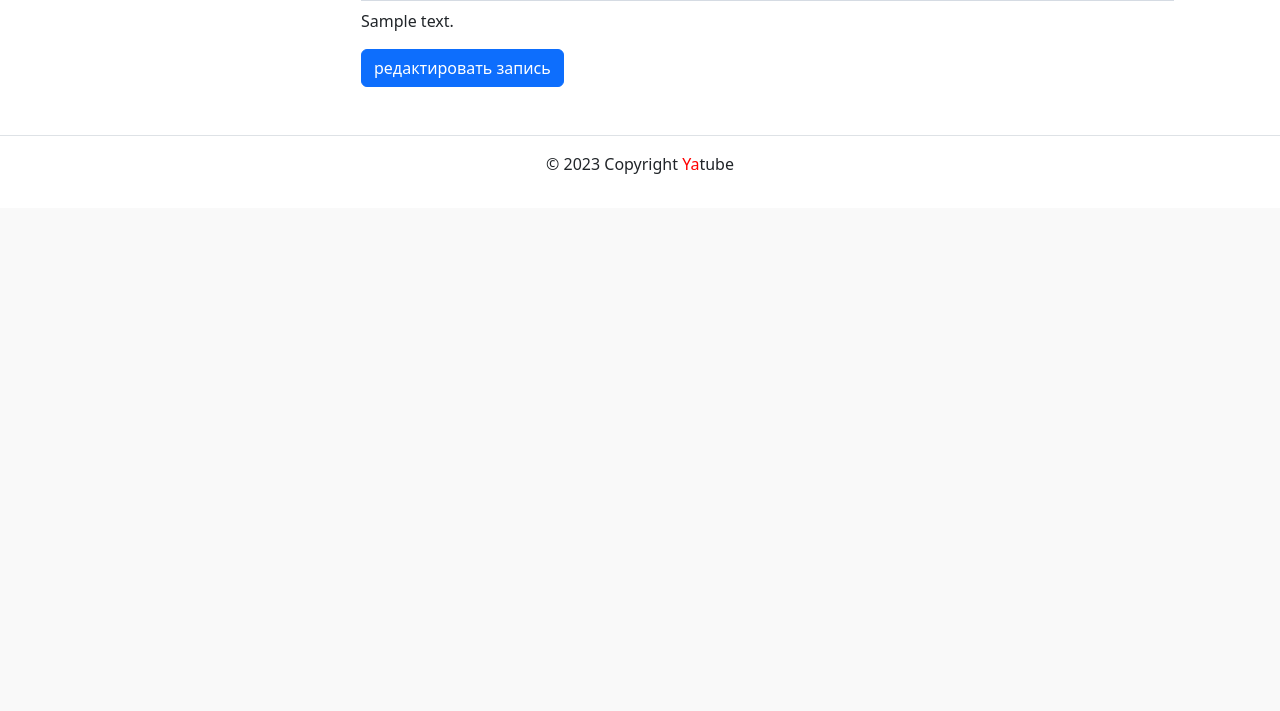
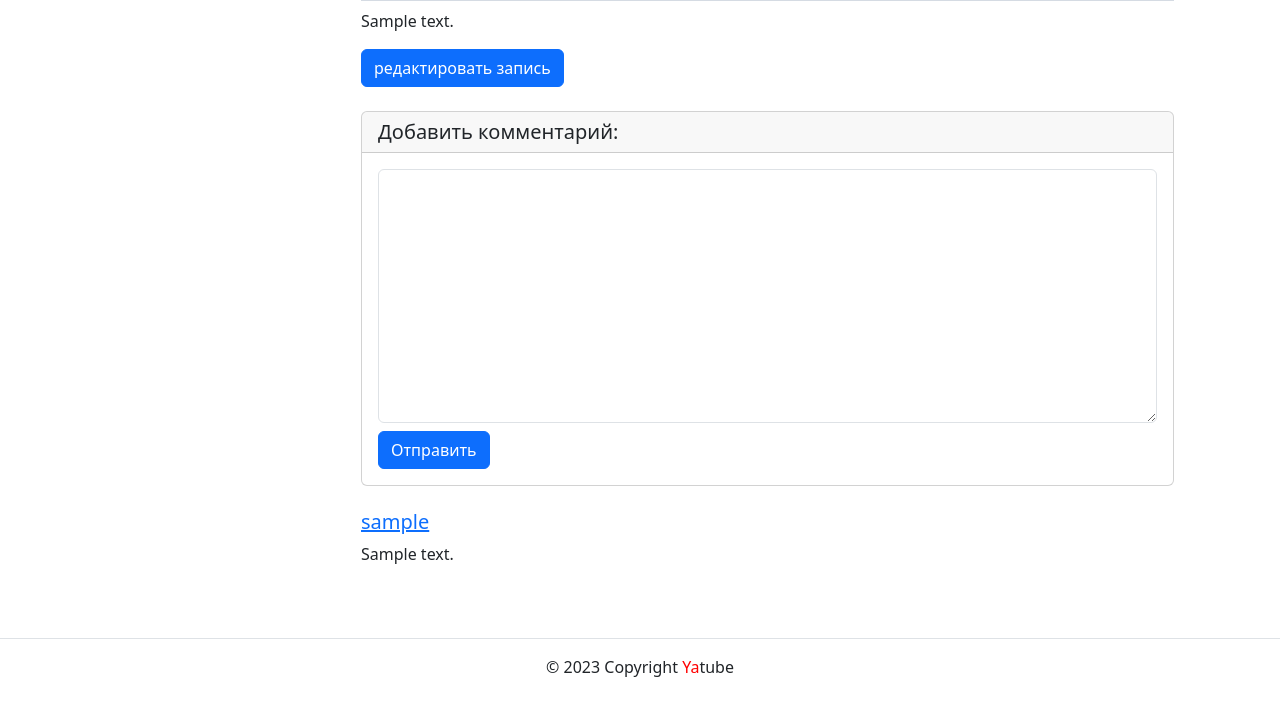
Before and after one commit to prz13/hw04_tests, a Django app: page /posts/1/ in a window 1280 px wide. Shown: the part 721-1432 px from the top of the page. Before the commit the page ends 895 px from the top, so only its background shows below. Run offline with Django 3.2, Linux system fonts and the light colour scheme; a user stored in the database is signed in; tables that the repository leaves empty hold one stand-in row (values such as "Sample post"); grey boxes marked "Sample" are stand-in pictures; some libraries are stand-ins or nearby versions.

Commit message:
Add_commit_not_test.

```diff
--- a/yatube/posts/forms.py
+++ b/yatube/posts/forms.py
@@ -1,6 +1,6 @@
 from django import forms
 
-from .models import Post
+from .models import Post, Comment
 
 
 class PostForm(forms.ModelForm):
@@ -11,4 +11,15 @@ class PostForm(forms.ModelForm):
             'text': 'Текст нового поста',
             'group': 'Группа, к которой будет относиться пост',
         }
-        #fields = ('group', 'text', 'image')
+
+
+class CommentForm(forms.ModelForm):
+    class Meta:
+        model = Comment
+        fields = ('text',)
+        labels = {
+            'text': 'Комментарий'
+        }
+        help_text = {
+            'text': 'Текст комментария'
+        }
--- a/yatube/posts/models.py
+++ b/yatube/posts/models.py
@@ -52,3 +52,23 @@ class Post(models.Model):
 
     def __str__(self):
         return self.text[:15]
+
+class Comment(models.Model):
+    post = models.ForeignKey(
+        Post,
+        on_delete=models.CASCADE,
+        related_name='comments'
+    )
+    author = models.ForeignKey(
+        User,
+        on_delete=models.CASCADE,
+        related_name='comments'
+    )
+    text = models.TextField()
+    created = models.DateTimeField(auto_now_add=True)
+
+    class Meta:
+        ordering = ('-created', )
+
+    def __str__(self):
+        return str(self.text)
--- a/yatube/posts/views.py
+++ b/yatube/posts/views.py
@@ -2,8 +2,8 @@ from django.core.paginator import Paginator
 from django.shortcuts import render, get_object_or_404, redirect
 from django.contrib.auth.decorators import login_required
 from django.contrib.auth import get_user_model
-from .forms import PostForm
-from .models import Post, Group
+from .forms import PostForm, CommentForm
+from .models import Post, Group, User
 
 
 User = get_user_model()
@@ -60,11 +60,15 @@ def post_detail(request, post_id):
     title = 'Пост {post.text}'
     post = get_object_or_404(Post, id=post_id)
     posts_count = Post.objects.filter(author=post.author).count()
+    comments = post.comments.all()
+    form = CommentForm(request.POST or None)
     context = {
         'post': post,
         'title': title,
         'posts_count': posts_count,
         'requser': request.user,
+        'comments': comments,
+        'form': form
     }
     return render(request, 'posts/post_detail.html', context)
 
@@ -108,8 +112,8 @@ def post_edit(request, post_id):
 
 @login_required
 def add_comment(request, post_id):
-    # Получите пост и сохраните его в переменную post.
     form = CommentForm(request.POST or None)
+    post = get_object_or_404(Post, id=post_id)
     if form.is_valid():
         comment = form.save(commit=False)
         comment.author = request.user
--- a/yatube/templates/posts/post_detail.html
+++ b/yatube/templates/posts/post_detail.html
@@ -1,4 +1,5 @@
 {% extends "base.html" %}
+{% load user_filters %}
 {% load thumbnail %}
 {% block title %}Пост {{ post|truncatechars:30 }}{% endblock %}
 {% block content %}
@@ -38,6 +39,35 @@
     {% if post.author == requser %}
     <a class="btn btn-primary" href="{% url 'posts:edit' post.id %}">редактировать запись</a>
     {% endif %}
+    {% if user.is_authenticated %}
+  <div class="card my-4">
+    <h5 class="card-header">Добавить комментарий:</h5>
+    <div class="card-body">
+      <form method="post" action="{% url 'posts:add_comment' post.id %}">
+        {% csrf_token %}
+        <div class="form-group mb-2">
+          {{ form.text|addclass:"form-control" }}
+        </div>
+        <button type="submit" class="btn btn-primary">Отправить</button>
+      </form>
+    </div>
+  </div>
+{% endif %}
+
+{% for comment in comments %}
+  <div class="media mb-4">
+    <div class="media-body">
+      <h5 class="mt-0">
+        <a href="{% url 'posts:profile' comment.author.username %}">
+          {{ comment.author.username }}
+        </a>
+      </h5>
+      <p>
+        {{ comment.text }}
+      </p>
+    </div>
+  </div>
+{% endfor %}
   </article>
 </div>
 {% endblock %}
```
Also changed, not shown: yatube/posts/migrations/0006_comment.py (added).
